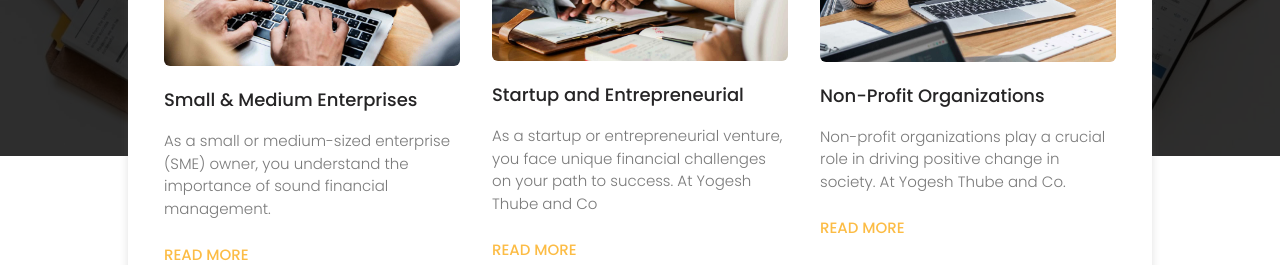
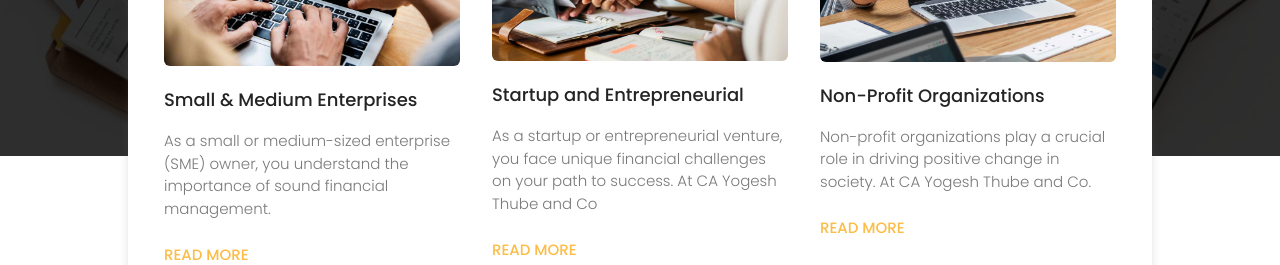
Before and after one commit to TejasAghade/yogeshThubePortfolio, a React (Vite) app: page / in a window 1280 px wide. Shown: the part 3020-3285 px from the top of the page. Built offline with nearby package versions, Linux system fonts and the light colour scheme.

Commit message:
minor change

```diff
--- a/src/components/home/fourth-section.jsx
+++ b/src/components/home/fourth-section.jsx
@@ -40,7 +40,7 @@ export default function HomeFour() {
                                     <p className='font-medium text-lg'>Startup and Entrepreneurial</p>
                                 </div>
                                 <div className="desc mt-4">
-                                    <p className='apple-system-font font-light'>As a startup or entrepreneurial venture, you face unique financial challenges on your path to success. At Yogesh Thube and Co</p>
+                                    <p className='apple-system-font font-light'>As a startup or entrepreneurial venture, you face unique financial challenges on your path to success. At CA Yogesh Thube and Co</p>
                                 </div>
                                 <div className='mt-6'>
                                     <a href='#' className='mark font-medium'>READ MORE</a>
@@ -57,7 +57,7 @@ export default function HomeFour() {
                                     <p className='font-medium text-lg'>Non-Profit Organizations</p>
                                 </div>
                                 <div className="desc mt-4">
-                                    <p className='apple-system-font font-light'>Non-profit organizations play a crucial role in driving positive change in society. At Yogesh Thube and Co.</p>
+                                    <p className='apple-system-font font-light'>Non-profit organizations play a crucial role in driving positive change in society. At CA Yogesh Thube and Co.</p>
                                 </div>
                                 <div className='mt-6'>
                                     <a href='#' className='mark font-medium'>READ MORE</a>
```
